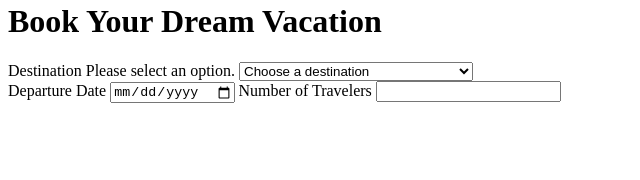
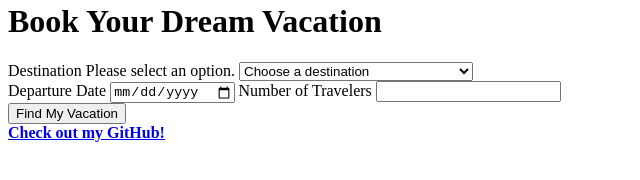
Before and after one commit to plageous/midterm-wn26, a website: page views/home.html in a window 1280 px wide. Shown: the part 330-510 px from the top of the page, without its empty margins (0-640 px from the left). Drawn offline with Linux system fonts and the light colour scheme; files that its build step writes are made by us from their sources.

Commit message:
Added submit button and github link as a footer

```diff
--- a/views/home.html
+++ b/views/home.html
@@ -33,7 +33,12 @@
                 <label for="travelers">Number of Travelers</label>
                 <input type="number" id="travelers" date="travelers">
                 </div>
+
+                <button type="submit" id="submit-button" name="submit">Find My Vacation</button>
             </form>
         </main>
+        <footer>
+            <a href="https://github.com/plageous"><strong>Check out my GitHub!</strong></a>
+        </footer>
     </body>
 </html>
```
